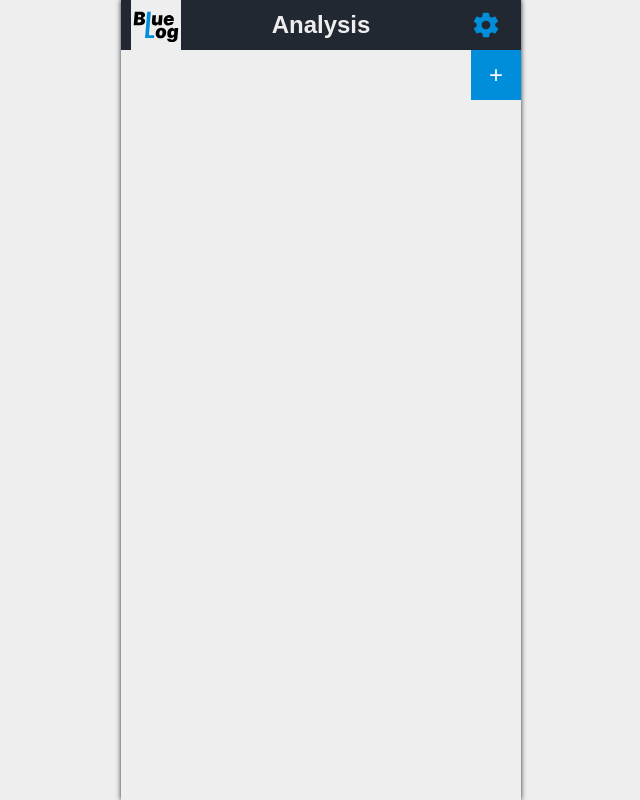
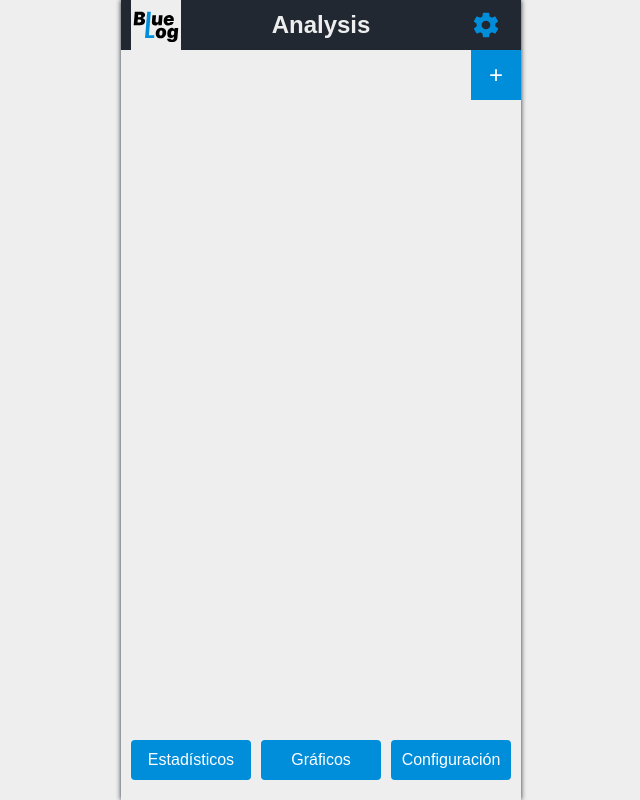
Before and after one commit to jdavidram/bluelog, a React (Create React App) app: page /#/anal in a window 1280 px wide. Shown: the whole page, without its empty margins (319-959 px from the left). Built offline with nearby package versions, Linux system fonts and the light colour scheme.

Commit message:
Botones y tabla
Todo sin incluir back

```diff
--- a/package.json
+++ b/package.json
@@ -3,9 +3,12 @@
   "version": "0.1.0",
   "private": true,
   "dependencies": {
+    "@tensorflow/tfjs": "^4.20.0",
     "@testing-library/jest-dom": "^5.17.0",
     "@testing-library/react": "^13.4.0",
     "@testing-library/user-event": "^13.5.0",
+    "d3": "^7.9.0",
+    "pandas-js": "^0.2.4",
     "papaparse": "^5.4.1",
     "react": "^18.2.0",
     "react-dom": "^18.2.0",
--- a/src/App/Analyst/Analyst.jsx
+++ b/src/App/Analyst/Analyst.jsx
@@ -1,9 +1,11 @@
 import React, { useState } from 'react';
+import { useNavigate } from 'react-router-dom';
 import Papa from 'papaparse';
 import './Analyst.scss';
 
 function Analyst() {
     const [tableData, setTableData] = useState([]);
+    const navigate = useNavigate();  // Definir navigate
 
     const handleFileChange = (event) => {
         const file = event.target.files[0];
@@ -33,6 +35,7 @@ function Analyst() {
                 +
             </button>
             {tableData.length > 0 && (
+                <div className="csv-table-container">
                     <table className="csv-table">
                         <thead>
                             <tr>
@@ -51,9 +54,15 @@ function Analyst() {
                             ))}
                         </tbody>
                     </table>
+                </div>
             )}
+            <div className="button-container">
+                <button className="action-button" onClick={() => navigate('/estadistics')}>Estadísticos</button>
+                <button className="action-button" onClick={() => navigate('/graphics')}>Gráficos</button>
+                <button className="action-button" onClick={() => navigate('/config')}>Configuración</button>
+            </div>
         </div>
     );
 }
 
-export {Analyst} ;
+export { Analyst };
--- a/src/App/Analyst/Analyst.scss
+++ b/src/App/Analyst/Analyst.scss
@@ -1,16 +1,16 @@
 @import "../color";
 
 .analyst-container {
-    position: relative; // Añadir esta línea
     display: flex;
     flex-direction: column;
     align-items: center;
     padding: 10px;
+    position: relative;
 
     .upload-button {
-        position: absolute; // Añadir esta línea
-        top: 0px;          // Ajustar según tus necesidades
-        right: 0px;        // Ajustar según tus necesidades
+        position: absolute;
+        top: 0;
+        right: 0;
         display: flex;
         justify-content: center;
         align-items: center;
@@ -22,17 +22,22 @@
         border-radius: 0%;
         font-size: 24px;
         cursor: pointer;
-        margin-bottom: 20px;
 
         &:hover {
             background-color: $black;
         }
     }
 
+    .csv-table-container {
+        width: 90%;
+        max-height: 300px;
+        overflow-y: auto;
+        margin-top: 40px;
+    }
+
     .csv-table {
         width: 100%;
         border-collapse: collapse;
-        margin-top: 40px;
 
         th, td {
             border: 1px solid #ddd;
@@ -52,4 +57,34 @@
             background-color: #ddd;
         }
     }
+
+    .button-container {
+        position: fixed;
+        bottom: 20px;
+        left: 50%;
+        transform: translateX(-50%);
+        display: flex;
+        justify-content: center;
+        gap: 10px;
+        z-index: 1000;
+
+        .action-button {
+            background-color: $main;
+            color: white;
+            border: none;
+            border-radius: 4px;
+            width: 120px;
+            height: 40px;
+            cursor: pointer;
+            font-size: 16px;
+            text-align: center;
+            display: flex;
+            justify-content: center;
+            align-items: center;
+
+            &:hover {
+                background-color: $black;
+            }
+        }
+    }
 }
--- /dev/null
+++ b/src/App/Analyst/Config.jsx
@@ -0,0 +1,9 @@
+import React from 'react';
+
+function Config() {
+    return (
+        <h1>Página de Estadísticos</h1>
+    );
+}
+
+export {Config};
--- /dev/null
+++ b/src/App/Analyst/Config.scss
@@ -0,0 +1,19 @@
+.config-container {
+    position: relative;
+    padding: 20px;
+}
+
+.back-button {
+    position: fixed;
+    top: 20px;
+    left: 20px;
+    background: none;
+    border: none;
+    font-size: 24px;
+    cursor: pointer;
+    z-index: 1000;
+
+    &:hover {
+        color: #000; // Cambia a tu color deseado en hover
+    }
+}
--- /dev/null
+++ b/src/App/Analyst/Estadistics.jsx
@@ -0,0 +1,9 @@
+import React from 'react';
+
+function Estadistics() {
+    return (
+        <h1>Página de Estadísticos</h1>
+    );
+}
+
+export {Estadistics};
--- /dev/null
+++ b/src/App/Analyst/Estadistics.scss
@@ -0,0 +1,19 @@
+.estadistics-container {
+    position: relative;
+    padding: 20px;
+}
+
+.back-button {
+    position: fixed;
+    top: 20px;
+    left: 20px;
+    background: none;
+    border: none;
+    font-size: 24px;
+    cursor: pointer;
+    z-index: 1000;
+
+    &:hover {
+        color: #000; // Cambia a tu color deseado en hover
+    }
+}
--- /dev/null
+++ b/src/App/Analyst/Graphics.jsx
@@ -0,0 +1,9 @@
+import React from 'react';
+
+function Graphics() {
+    return (
+        <h1>Página de Estadísticos</h1>
+    );
+}
+
+export {Graphics};
--- /dev/null
+++ b/src/App/Analyst/Graphics.scss
@@ -0,0 +1,19 @@
+.graphics-container {
+    position: relative;
+    padding: 20px;
+}
+
+.back-button {
+    position: fixed;
+    top: 20px;
+    left: 20px;
+    background: none;
+    border: none;
+    font-size: 24px;
+    cursor: pointer;
+    z-index: 1000;
+
+    &:hover {
+        color: #000; // Cambia a tu color deseado en hover
+    }
+}
--- a/src/App/App.jsx
+++ b/src/App/App.jsx
@@ -7,6 +7,9 @@ import { Projects } from './Projects/Projects';
 import { Settings } from './Settings/Settings';
 import { Bluetooth } from './Settings/Bluetooth';
 import {Analyst} from './Analyst/Analyst';
+import {Estadistics} from './Analyst/Estadistics';
+import {Graphics} from './Analyst/Graphics';
+import {Config} from './Analyst/Config';
 
 function App() {
   return (
@@ -26,6 +29,21 @@ function App() {
             <Analyst />
             </Layout>
         } />
+        <Route path="/estadistics" element={
+          <Layout title="Estadísticos">
+            <Estadistics />
+          </Layout>
+        } />
+        <Route path="/graphics" element={
+          <Layout title="Gráficos">
+            <Graphics />
+          </Layout>
+        } />
+        <Route path="/config" element={
+          <Layout title="Configuracion">
+            <Config />
+          </Layout>
+        } />
         <Route path="/set" element={
           <Layout title="settings">
             <Settings />
--- a/src/App/Layout/Layout.jsx
+++ b/src/App/Layout/Layout.jsx
@@ -36,7 +36,7 @@ function Header({ title }) {
         <header>
             <Logo />
             <h2>{ title }</h2>
-            { (location.pathname === '/bluetooth' || location.pathname === '/set') ? (
+            { (location.pathname === '/bluetooth' || location.pathname === '/set' || location.pathname === '/estadistics'|| location.pathname === '/graphics'|| location.pathname === '/config') ? (
                 <IoMdArrowBack onClick={() => navigate(-1)} />
             ) : (
                 currentIcon
```
Also changed, not shown: 1 other file (tests, documents, lock files or other folders). Lines whose indentation alone changed are shown as unchanged.
